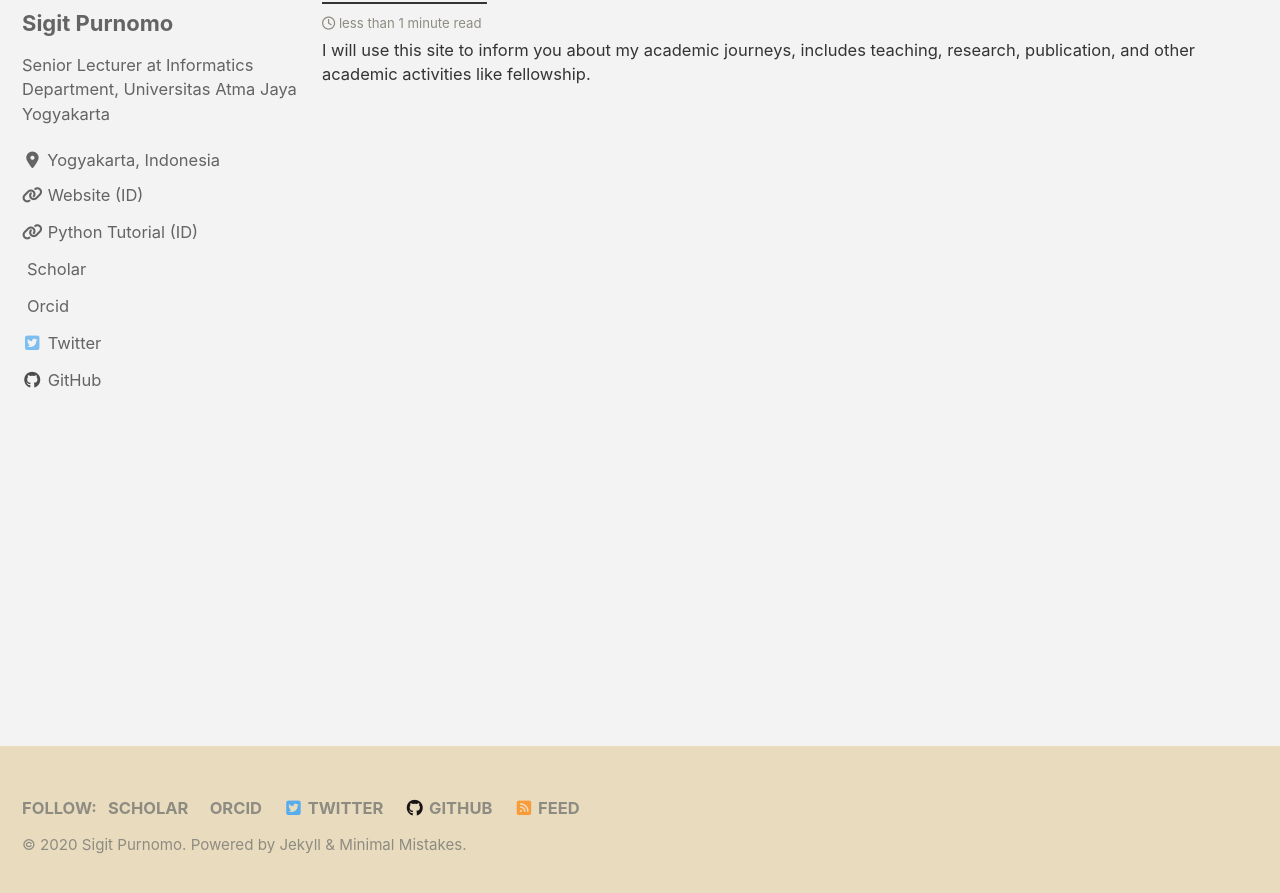
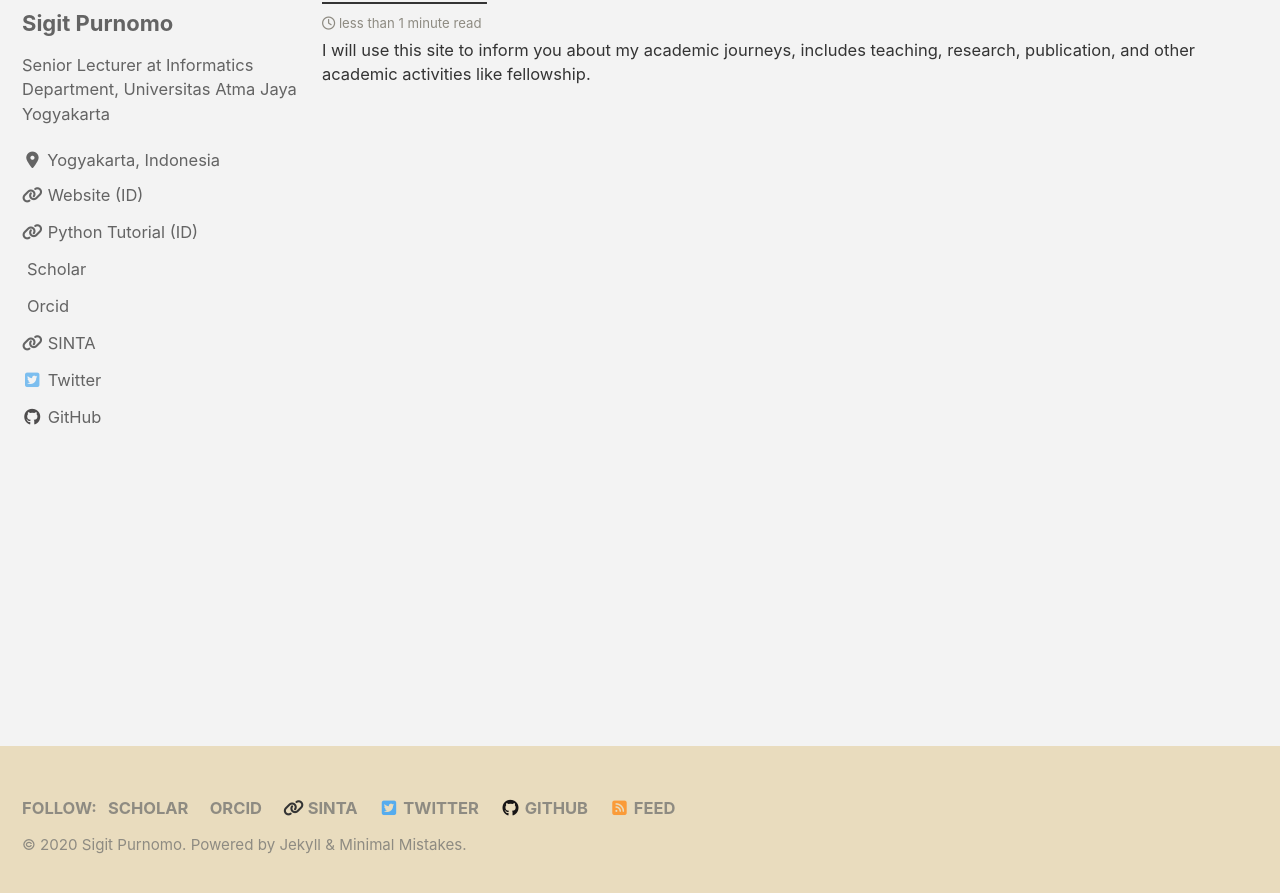
Before and after one commit to sigit-purnomo/sigit-purnomo.github.io, a Jekyll site: the page built from index.html, in a window 1280 px wide and 900 px high, scrolled down 231 px. Shown: the top 893 px of the window. Built offline with Jekyll 4.4.1, drawn with Linux system fonts in a browser that asks for light colours; cached includes are drawn as plain includes; nearby versions of some CDN libraries; the list of posts is cut into pages by our own code; a style sheet for code colours, icons or effects is not loaded.

Commit message:
Update _config.yml

```diff
--- a/_config.yml
+++ b/_config.yml
@@ -115,12 +115,12 @@ author:
     - label: "Orcid"
       icon: "ai ai-orcid"
       url: "http://orcid.org/0000-0002-3079-6842"
+    - label: "SINTA"
+      icon: "fas fa-fw fa-link"
+      url: "http://sinta.ristekbrin.go.id/authors/detail?id=5976016&view=overview"
     - label: "Twitter"
       icon: "fab fa-fw fa-twitter-square"
       url: "https://twitter.com/sigitpurnomo"
-    - label: "Facebook"
-      icon: "fab fa-fw fa-facebook-square"
-      # url: "https://facebook.com/"
     - label: "GitHub"
       icon: "fab fa-fw fa-github"
       url: "https://github.com/sigit-purnomo"
@@ -138,6 +138,9 @@ footer:
     - label: "Orcid"
       icon: "ai ai-orcid"
       url: "http://orcid.org/0000-0002-3079-6842"
+    - label: "SINTA"
+      icon: "fas fa-fw fa-link"
+      url: "http://sinta.ristekbrin.go.id/authors/detail?id=5976016&view=overview"
     - label: "Twitter"
       icon: "fab fa-fw fa-twitter-square"
       url: "https://twitter.com/sigitpurnomo"
```
